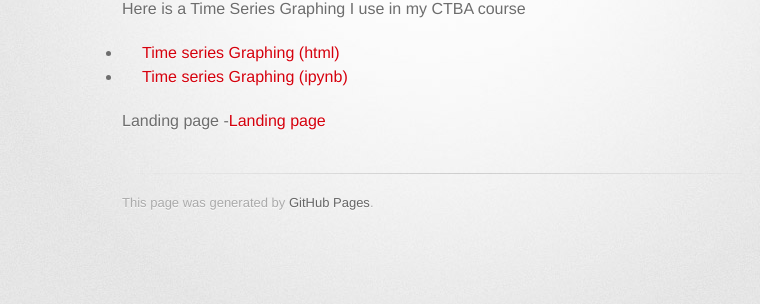
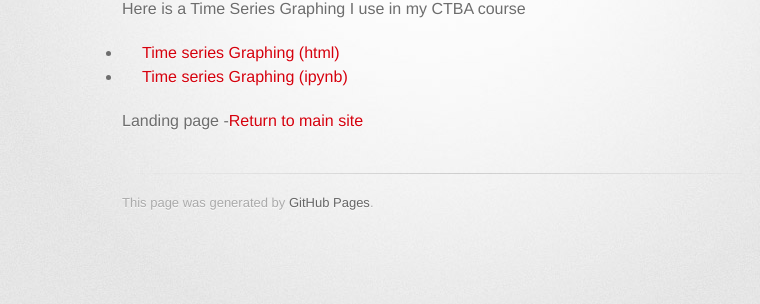
Before and after one commit to yhuang25/yhuang25.github.io, a Jekyll site: the page built from timeseries/index.md, in a window 1280 px wide. Shown: the part 225-529 px from the top of the page, without its empty margins (208-968 px from the left). Built offline with Jekyll 4.4.1, drawn with Linux system fonts in a browser that asks for light colours; some web fonts are replaced; our own code applies the rules of GitHub Pages for plain Markdown files.

Commit message:
Update index.md

```diff
--- a/timeseries/index.md
+++ b/timeseries/index.md
@@ -8,4 +8,4 @@ Here is a Time Series Graphing I use in my CTBA course
 - [Time series Graphing (ipynb)](M3Graphing.ipynb)
 
 Landing page
--[Landing page](https://yhuang25.github.io/)
+-[Return to main site](https://yhuang25.github.io/)
```
